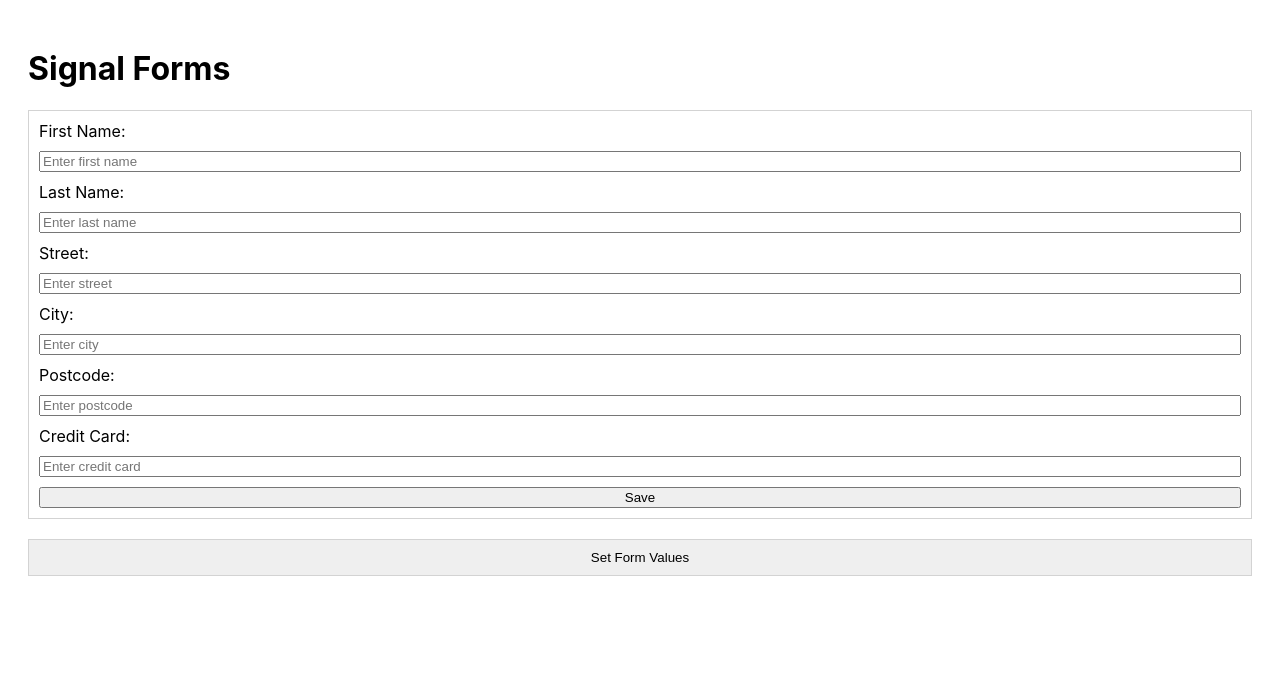
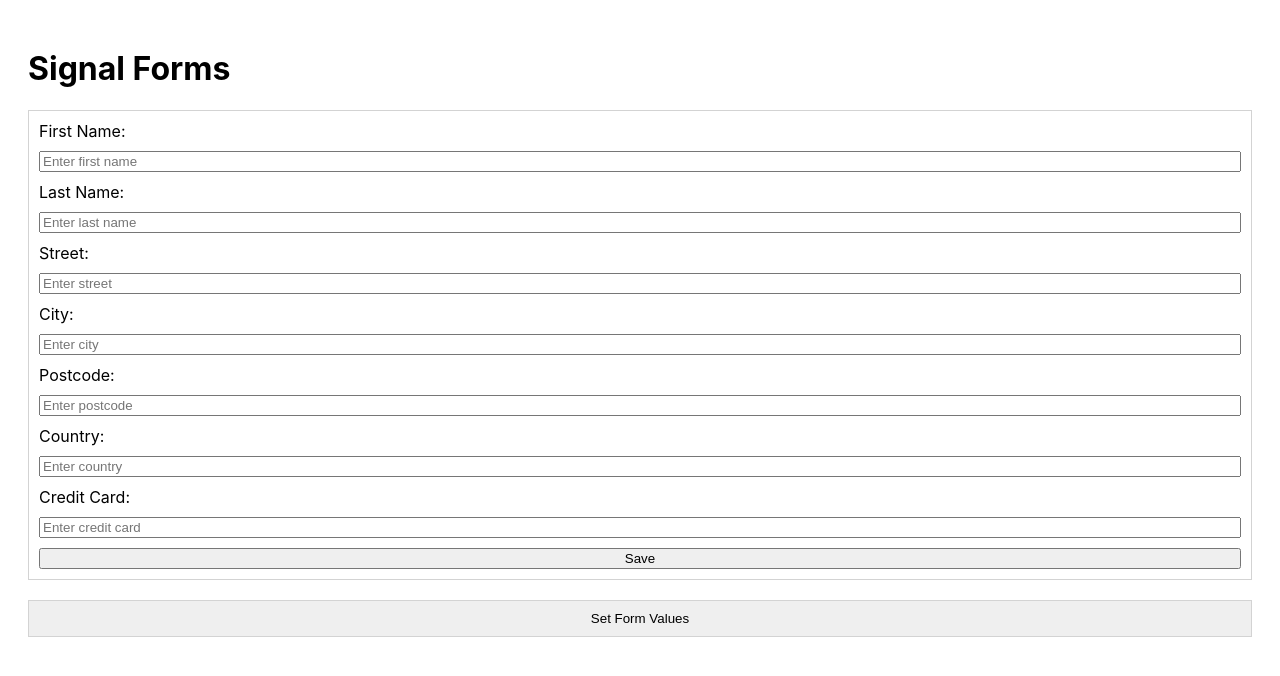
Before and after one commit to liteninkiran/signal-form, an Angular app: page / in a window 1280 px wide. Shown: the top 676 px of the page. Built offline with nearby package versions, Linux system fonts and the light colour scheme.

Commit message:
Conditional validation

```diff
--- a/src/app/components/form-3/form-3.html
+++ b/src/app/components/form-3/form-3.html
@@ -62,6 +62,22 @@
       }
     </div>
 
+    <!-- Country -->
+    <div class="form-field">
+      <label>Country:</label>
+      <input type="text" [formField]="addr.country" placeholder="Enter country" />
+      @let country = userForm.address.country();
+      @let countryErrors = country.errors();
+
+      @if (country.dirty() && country.touched()) {
+        <div class="alert">
+          @for (error of countryErrors; track error) {
+            <p>{{ error.message }}</p>
+          }
+        </div>
+      }
+    </div>
+
     <!-- Credit Card -->
     <div class="form-field">
       <label>Credit Card:</label>
--- a/src/app/components/form-3/form-3.ts
+++ b/src/app/components/form-3/form-3.ts
@@ -24,7 +24,8 @@ const userInfoMap = (user: UserFormModel) => ({
 const validation = (path: SchemaPathTree<UserFormModel, PathKind.Root>) => {
   required(path.firstName, { message: 'First name is required' });
   required(path.lastName, { message: 'Last name is required' });
-  validatePostcode(path.address.postcode);
+  required(path.address.country, { message: 'Country is required' });
+  validatePostcode(path.address.postcode, path.address.country);
   validateCreditCard(path.cc);
 };
 
--- a/src/app/components/form-3/postcode.validator.ts
+++ b/src/app/components/form-3/postcode.validator.ts
@@ -1,6 +1,6 @@
 import { required, pattern, validateHttp, SchemaPath } from '@angular/forms/signals';
 import { HttpErrorResponse } from '@angular/common/http';
-import { CTX } from './types';
+import { CTX, FieldPath } from './types';
 import { postcodePattern } from './data';
 
 const request = (ctx: CTX) => {
@@ -37,8 +37,11 @@ const options = {
 /**
  * Registers UK postcode validation rules on the specified postcode path.
  */
-export function validatePostcode(field: SchemaPath<string, any, any>): void {
-  required(field, { message: 'Postcode is required' });
-  pattern(field, postcodePattern, { message: 'Please enter a valid UK postcode' });
-  validateHttp(field, options);
+export function validatePostcode(postcodePath: FieldPath, countryPath: FieldPath): void {
+  required(postcodePath, { message: 'Postcode is required' });
+  pattern(postcodePath, postcodePattern, {
+    message: 'Please enter a valid UK postcode',
+    when: ({ valueOf }) => valueOf(countryPath) === 'UK',
+  });
+  validateHttp(postcodePath, { ...options, when: ({ valueOf }) => valueOf(countryPath) === 'UK' });
 }
--- a/src/app/components/form-3/types.ts
+++ b/src/app/components/form-3/types.ts
@@ -2,7 +2,10 @@ import {
   ChildFieldContext,
   FieldTree,
   ItemFieldContext,
+  PathKind,
   RootFieldContext,
+  SchemaPath,
+  SchemaPathRules,
 } from '@angular/forms/signals';
 
 export interface Address {
@@ -30,3 +33,5 @@ export type MarkAs = 'touched' | 'dirty';
 export type Field = FieldTree<UserFormModel, string | number, 'writable'>;
 
 export type CTX = ItemFieldContext<string> | ChildFieldContext<string> | RootFieldContext<string>;
+
+export type FieldPath = SchemaPath<string, any, any>;
```
